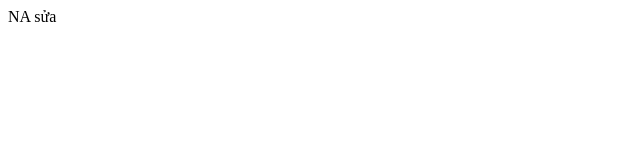
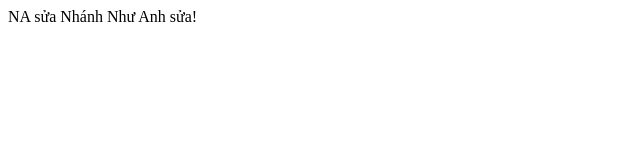
Before and after one commit to nhuanh9/my-FE-web, a plain HTML site: page index.html in a window 1280 px wide. Shown: the whole page, without its empty margins (0-640 px from the left). Drawn offline with Linux system fonts and the light colour scheme.

Commit message:
nhánh sửa:

```diff
--- a/index.html
+++ b/index.html
@@ -9,5 +9,6 @@
 </head>
 <body>
 NA sửa
+Nhánh Như Anh sửa!
 </body>
 </html>
```
